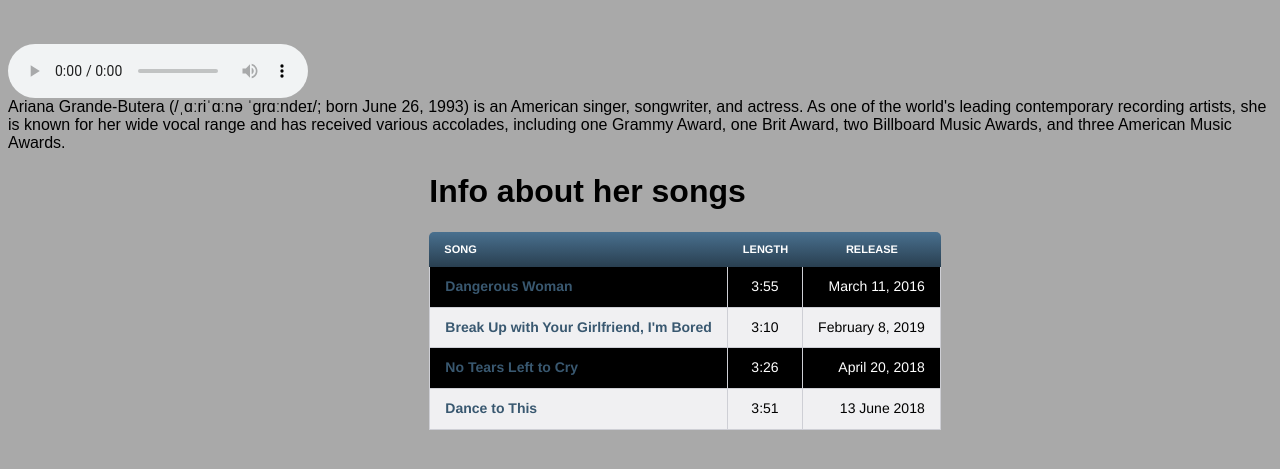
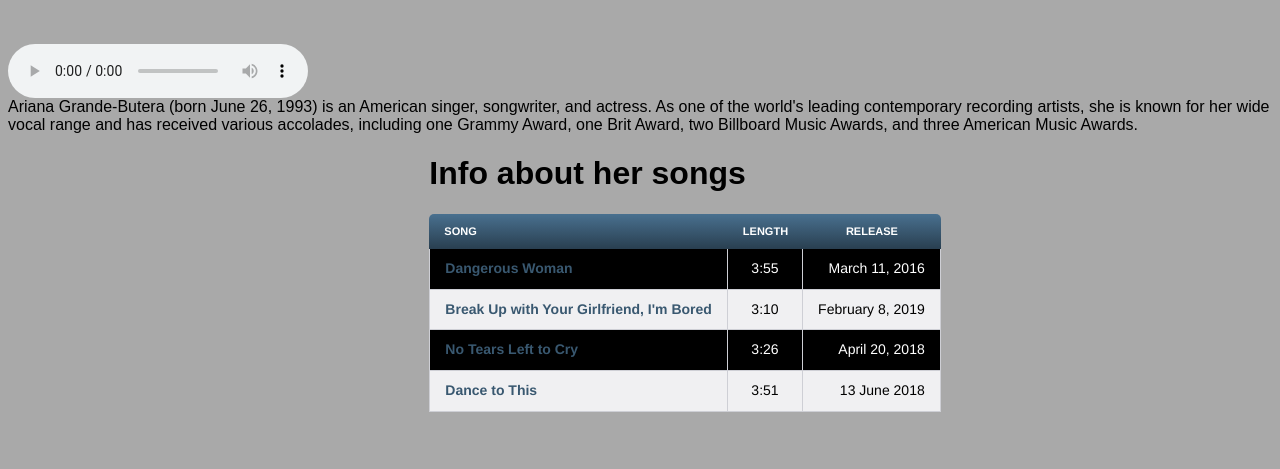
Before and after one commit to Huginn-Muninn/HuginnMuninn.github.io, a Jekyll site: the page built from authors/jill.html, in a window 1280 px wide. Shown: the top 469 px of the page. Built offline with Jekyll 4.4.1, drawn with Linux system fonts in a browser that asks for light colours.

Commit message:
author_breytingar

```diff
--- a/authors/Shawn.html
+++ b/authors/Shawn.html
@@ -8,7 +8,7 @@
 <link rel="stylesheet" href="sing.css" />
 <audio src="mp3/Shawn Mendes - If I Cant Have You.mp3" controls autoplay></audio>
 <br>
-Shawn Peter Raul Mendes (/ˈmɛndɛz/; born August 8, 1998) is a Canadian singer, songwriter, and model. He gained a following in 2013, posting song covers on the video-sharing application Vine. The following year, he caught the attention of artist manager Andrew Gertler and Island Records A&R Ziggy Chareton, which led to him signing a deal with the record label. He has since released three studio albums, headlined three world tours, and received several awards.
+Shawn Peter Raul Mendes (born August 8, 1998) is a Canadian singer, songwriter, and model. He gained a following in 2013, posting song covers on the video-sharing application Vine. The following year, he caught the attention of artist manager Andrew Gertler and Island Records A&R Ziggy Chareton, which led to him signing a deal with the record label. He has since released three studio albums, headlined three world tours, and received several awards.
 <div class='stuff'>
         <div class='vinstri'></div>
         <a>
--- a/authors/jill.html
+++ b/authors/jill.html
@@ -8,7 +8,7 @@
 <link rel="stylesheet" href="sing.css" />
 <audio src="mp3/Ariana Grande - break up with your girlfriend im bored.mp3" controls autoplay></audio>
 <br>
-Ariana Grande-Butera (/ˌɑːriˈɑːnə ˈɡrɑːndeɪ/; born June 26, 1993) is an American singer, songwriter, and actress. As one of the world's leading contemporary recording artists, she is known for her wide vocal range and has received various accolades, including one Grammy Award, one Brit Award, two Billboard Music Awards, and three American Music Awards.
+Ariana Grande-Butera (born June 26, 1993) is an American singer, songwriter, and actress. As one of the world's leading contemporary recording artists, she is known for her wide vocal range and has received various accolades, including one Grammy Award, one Brit Award, two Billboard Music Awards, and three American Music Awards.
 
 <div class='stuff'>
         <div class='vinstri'></div>
--- a/authors/ted.html
+++ b/authors/ted.html
@@ -8,7 +8,7 @@
     <link rel="stylesheet" href="sing.css" />
     <audio src="mp3/Billie Eilish - bad guy.mp3" controls autoplay></audio>
 <head>
-    Billie Eilish Pirate Baird O'Connell (/ˈaɪlɪʃ/; born December 18, 2001) is an American singer and songwriter. In 2016, she released her debut single, "Ocean Eyes", which subsequently went viral. Her debut EP Don't Smile at Me was released in August of the next year. Following the EP's commercial success, Apple Music named Eilish as its newest Up Next artist in September 2017. Her debut studio album, When We All Fall Asleep, Where Do We Go?, was released March 29, 2019. Through the RIAA, Eilish has seven gold and two platinum singles. Eilish and her musician brother Finneas collaborate on her music.
+    Billie Eilish Pirate Baird O'Connell (born December 18, 2001) is an American singer and songwriter. In 2016, she released her debut single, "Ocean Eyes", which subsequently went viral. Her debut EP Don't Smile at Me was released in August of the next year. Following the EP's commercial success, Apple Music named Eilish as its newest Up Next artist in September 2017. Her debut studio album, When We All Fall Asleep, Where Do We Go?, was released March 29, 2019. Through the RIAA, Eilish has seven gold and two platinum singles. Eilish and her musician brother Finneas collaborate on her music.
 </html>
 <div class='stuff'>
   <div class='vinstri'></div>
```
